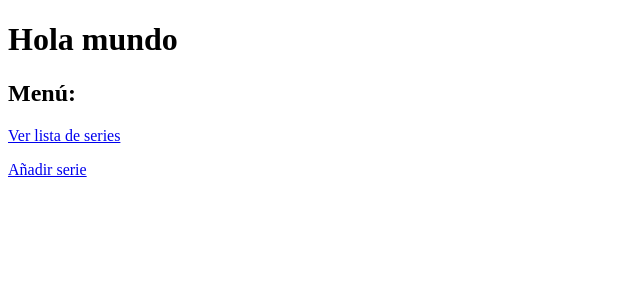
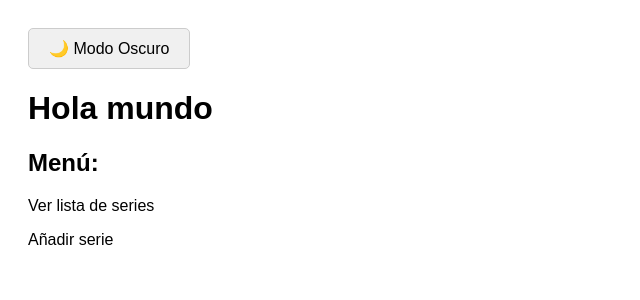
Before and after one commit to abelito892/series-api-fastapi, a FastAPI app: page / in a window 1280 px wide. Shown: the top 300 px of the page, without its empty margins (0-640 px from the left). Run offline with FastAPI, Linux system fonts and the light colour scheme; parts of the project's set-up code (start-up, migrations or seed data) failed here and were passed over.

Commit message:
Añadir tema oscuro/claro con cookies

```diff
--- a/src/templates/index.html
+++ b/src/templates/index.html
@@ -5,15 +5,121 @@
     <meta name="viewport" content="width=device-width, initial-scale=1.0">
     <link rel="icon" type="image/x-icon" href="/static/images/favicon.ico">
     <title>Document</title>
+    <style>
+        body {
+            transition: background-color 0.3s, color 0.3s;
+            padding: 20px;
+            font-family: Arial, sans-serif;
+        }
+
+        body.light-mode {
+            background-color: #ffffff;
+            color: #000000;
+        }
+
+        body.dark-mode {
+            background-color: #1a1a1a;
+            color: #ffffff;
+        }
+
+        button {
+            padding: 10px 20px;
+            font-size: 16px;
+            cursor: pointer;
+            border: 1px solid #ccc;
+            border-radius: 5px;
+            transition: background-color 0.3s;
+        }
+
+        body.light-mode button {
+            background-color: #f0f0f0;
+            color: #000000;
+        }
+
+        body.dark-mode button {
+            background-color: #333333;
+            color: #ffffff;
+        }
+
+        button:hover {
+            opacity: 0.8;
+        }
+
+        a {
+            color: inherit;
+            text-decoration: none;
+        }
+
+        a:hover {
+            text-decoration: underline;
+        }
+    </style>
 </head>
-<body>
+<body class="light-mode">
+    <button id="themeToggle">🌙 Modo Oscuro</button>
+
     <h1>{{mensaje}}</h1>
 
     <h2>Menú:</h2>
     <p><a href="{{ url_for('ver_series') }}">Ver lista de series</a></p>
     <p><a href="/series/nueva">Añadir serie</a></p>
 
+    <script>
+        // Función para obtener el valor de una cookie
+        function getCookie(name) {
+            const nameEQ = name + "=";
+            const cookies = document.cookie.split(';');
+            for (let cookie of cookies) {
+                cookie = cookie.trim();
+                if (cookie.indexOf(nameEQ) === 0) {
+                    return cookie.substring(nameEQ.length);
+                }
+            }
+            return null;
+        }
 
+        // Función para establecer una cookie
+        function setCookie(name, value, days = 365) {
+            const date = new Date();
+            date.setTime(date.getTime() + (days * 24 * 60 * 60 * 1000));
+            const expires = "expires=" + date.toUTCString();
+            document.cookie = name + "=" + value + ";" + expires + ";path=/";
+        }
 
+        // Función para aplicar el tema
+        function applyTheme(theme) {
+            const body = document.body;
+            const button = document.getElementById('themeToggle');
+
+            if (theme === 'dark') {
+                body.classList.remove('light-mode');
+                body.classList.add('dark-mode');
+                button.textContent = '☀️ Modo Claro';
+            } else {
+                body.classList.remove('dark-mode');
+                body.classList.add('light-mode');
+                button.textContent = '🌙 Modo Oscuro';
+            }
+        }
+
+        // Al cargar la página, verificar la cookie
+        window.addEventListener('DOMContentLoaded', function() {
+            const preferencias = getCookie('preferencias');
+            if (preferencias === 'dark') {
+                applyTheme('dark');
+            } else {
+                applyTheme('light');
+            }
+        });
+
+        // Al hacer clic en el botón, cambiar el tema
+        document.getElementById('themeToggle').addEventListener('click', function() {
+            const currentPreferencias = getCookie('preferencias');
+            const newTheme = currentPreferencias === 'dark' ? 'light' : 'dark';
+
+            setCookie('preferencias', newTheme);
+            applyTheme(newTheme);
+        });
+    </script>
 </body>
 </html>
```
